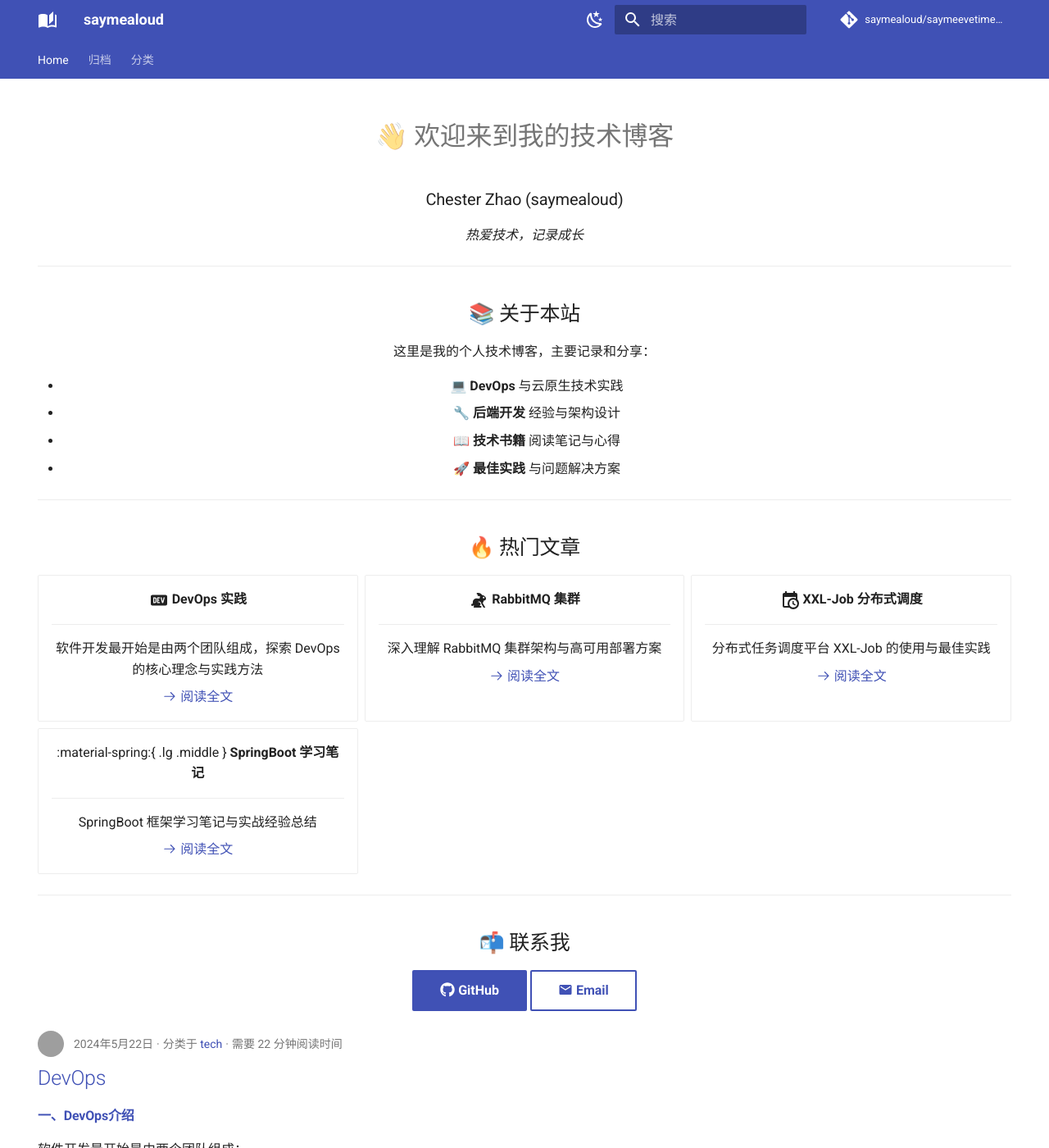
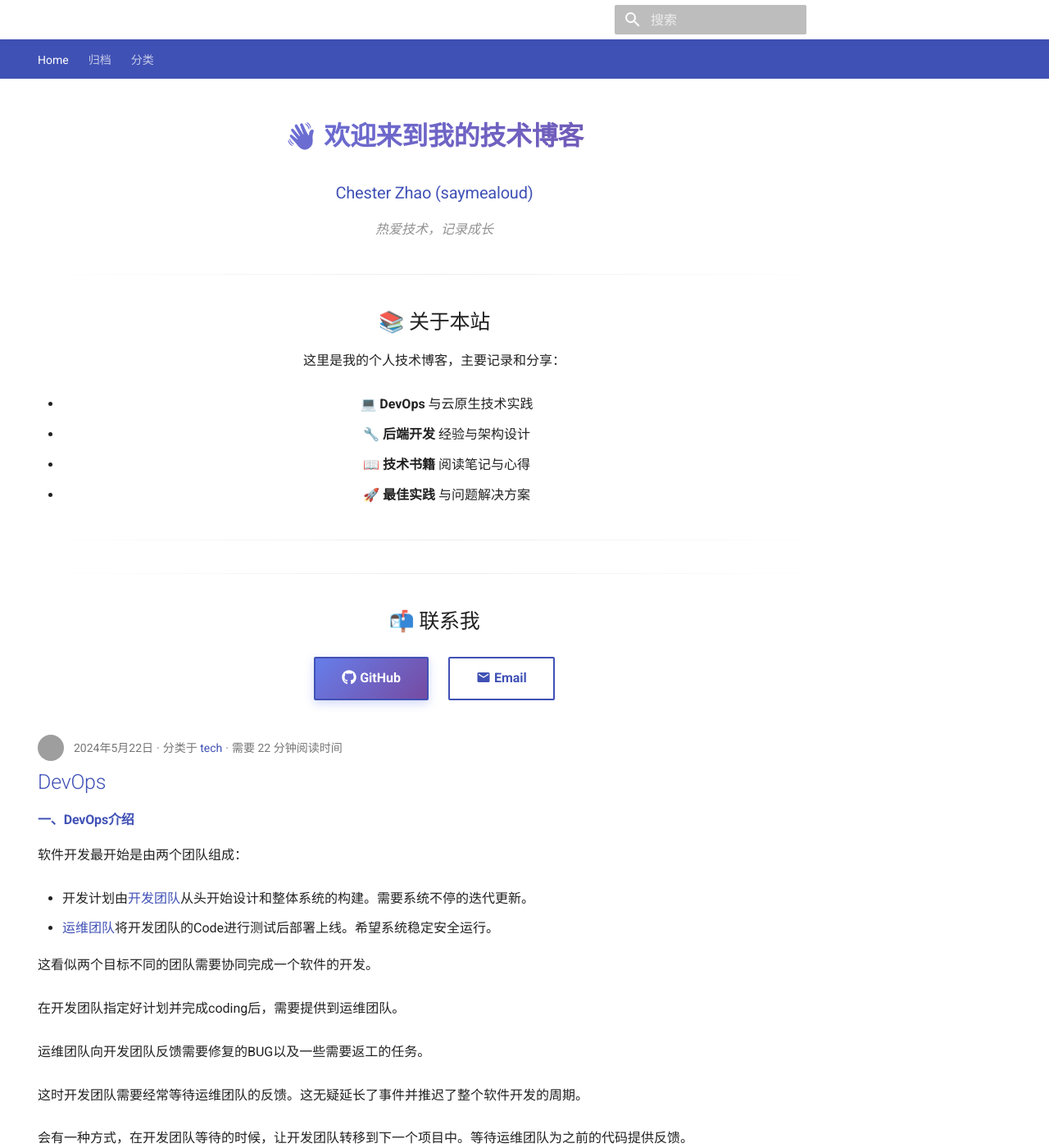
Before and after one commit to saymealoud/saymeevetime.icu, an MkDocs documentation site: the page built from docs/index.md, in a window 1280 px wide and 1400 px high. Shown: the whole window at 82% size. Built offline with MkDocs 1.6.1 and Material for MkDocs 9.7.7, drawn with Linux system fonts in a browser that asks for light colours; comment, search, counter and statistics services are not loaded; grey boxes are pictures that could not be loaded.

Commit message:
add custom styles for improved UI/UX across documentation and blog

```diff
--- a/docs/index.md
+++ b/docs/index.md
@@ -25,44 +25,6 @@
 
 ---
 
-## 🔥 热门文章
-
-<div class="grid cards" markdown>
-
--   :material-dev-to:{ .lg .middle } __DevOps 实践__
-
-    ---
-
-    软件开发最开始是由两个团队组成，探索 DevOps 的核心理念与实践方法
-
-    [:octicons-arrow-right-24: 阅读全文](posts/DevOps)
-
--   :material-rabbit:{ .lg .middle } __RabbitMQ 集群__
-
-    ---
-
-    深入理解 RabbitMQ 集群架构与高可用部署方案
-
-    [:octicons-arrow-right-24: 阅读全文](posts/RabbitMQ_cluster)
-
--   :material-calendar-clock:{ .lg .middle } __XXL-Job 分布式调度__
-
-    ---
-
-    分布式任务调度平台 XXL-Job 的使用与最佳实践
-
-    [:octicons-arrow-right-24: 阅读全文](posts/xxx-job)
-
--   :material-spring:{ .lg .middle } __SpringBoot 学习笔记__
-
-    ---
-
-    SpringBoot 框架学习笔记与实战经验总结
-
-    [:octicons-arrow-right-24: 阅读全文](posts/SpringBoot)
-
-</div>
-
 ---
 
 ## 📬 联系我
--- /dev/null
+++ b/docs/stylesheets/extra.css
@@ -0,0 +1,389 @@
+/* ===== 全局样式优化 ===== */
+
+/* 自定义主色调渐变 */
+:root {
+  --md-primary-fg-color: #3f51b5;
+  --md-primary-fg-color--light: #5c6bc0;
+  --md-primary-fg-color--dark: #303f9f;
+  --md-accent-fg-color: #7c4dff;
+}
+
+/* 深色模式下的优化 */
+[data-md-color-scheme="slate"] {
+  --md-default-bg-color: hsla(232, 15%, 21%, 1);
+  --md-code-bg-color: hsla(232, 15%, 18%, 1);
+}
+
+/* ===== 首页样式优化 ===== */
+
+/* 首页标题渐变效果 */
+.md-typeset h1 {
+  background: linear-gradient(135deg, #667eea 0%, #764ba2 100%);
+  -webkit-background-clip: text;
+  -webkit-text-fill-color: transparent;
+  background-clip: text;
+  font-weight: 700;
+  margin-bottom: 1.5rem;
+}
+
+/* 首页副标题 */
+.md-typeset h3 {
+  color: var(--md-primary-fg-color);
+  font-weight: 500;
+}
+
+/* 斜体文本样式 */
+.md-typeset em {
+  color: var(--md-default-fg-color--light);
+  font-style: italic;
+  opacity: 0.8;
+}
+
+/* ===== 卡片网格样式 ===== */
+
+/* 卡片网格容器 */
+.md-typeset .grid.cards {
+  display: grid;
+  grid-template-columns: repeat(auto-fit, minmax(280px, 1fr));
+  gap: 1.5rem;
+  margin: 2rem 0;
+}
+
+/* 单个卡片样式 */
+.md-typeset .grid.cards > ul > li {
+  border: 1px solid var(--md-default-fg-color--lightest);
+  border-radius: 12px;
+  padding: 1.5rem;
+  transition: all 0.3s cubic-bezier(0.4, 0, 0.2, 1);
+  background: var(--md-default-bg-color);
+  box-shadow: 0 2px 8px rgba(0, 0, 0, 0.05);
+}
+
+/* 卡片悬停效果 */
+.md-typeset .grid.cards > ul > li:hover {
+  transform: translateY(-4px);
+  box-shadow: 0 8px 24px rgba(0, 0, 0, 0.12);
+  border-color: var(--md-accent-fg-color);
+}
+
+/* 深色模式下的卡片 */
+[data-md-color-scheme="slate"] .md-typeset .grid.cards > ul > li {
+  border-color: hsla(232, 15%, 30%, 1);
+  background: hsla(232, 15%, 24%, 1);
+}
+
+[data-md-color-scheme="slate"] .md-typeset .grid.cards > ul > li:hover {
+  border-color: var(--md-accent-fg-color);
+  background: hsla(232, 15%, 26%, 1);
+}
+
+/* ===== 按钮样式优化 ===== */
+
+/* 主按钮样式 */
+.md-button {
+  border-radius: 20px;
+  padding: 0.6em 1.5em;
+  font-weight: 500;
+  transition: all 0.3s ease;
+  margin: 0.5rem;
+}
+
+.md-button--primary {
+  background: linear-gradient(135deg, #667eea 0%, #764ba2 100%);
+  border: none;
+  box-shadow: 0 4px 12px rgba(102, 126, 234, 0.3);
+}
+
+.md-button--primary:hover {
+  transform: translateY(-2px);
+  box-shadow: 0 6px 20px rgba(102, 126, 234, 0.4);
+}
+
+/* ===== 代码块样式优化 ===== */
+
+/* 代码块容器 */
+.md-typeset .highlight {
+  border-radius: 8px;
+  overflow: hidden;
+  margin: 1rem 0;
+}
+
+/* 行内代码 */
+.md-typeset code {
+  border-radius: 4px;
+  padding: 0.2em 0.4em;
+  font-size: 0.9em;
+}
+
+/* ===== 内容区域优化 ===== */
+
+/* 文章内容区域 */
+.md-content {
+  max-width: 50rem;
+}
+
+/* 段落间距 */
+.md-typeset p {
+  line-height: 1.8;
+  margin-bottom: 1.2rem;
+}
+
+/* 列表样式 */
+.md-typeset ul,
+.md-typeset ol {
+  line-height: 1.8;
+}
+
+/* ===== 导航栏优化 ===== */
+
+/* 顶部导航栏 */
+.md-header {
+  backdrop-filter: blur(10px);
+  background-color: rgba(255, 255, 255, 0.95);
+  box-shadow: 0 2px 8px rgba(0, 0, 0, 0.05);
+}
+
+[data-md-color-scheme="slate"] .md-header {
+  background-color: rgba(33, 37, 53, 0.95);
+}
+
+/* ===== 分隔线样式 ===== */
+.md-typeset hr {
+  border: none;
+  height: 1px;
+  background: linear-gradient(
+    to right,
+    transparent,
+    var(--md-default-fg-color--lightest),
+    transparent
+  );
+  margin: 2rem 0;
+}
+
+/* ===== 图标样式 ===== */
+
+/* 大图标样式 */
+.md-typeset .lg {
+  font-size: 3rem;
+}
+
+.md-typeset .middle {
+  vertical-align: middle;
+}
+
+/* ===== 链接样式 ===== */
+
+/* 普通链接 */
+.md-typeset a {
+  text-decoration: none;
+  transition: color 0.2s ease;
+}
+
+.md-typeset a:hover {
+  text-decoration: underline;
+}
+
+/* ===== 注解块样式优化 ===== */
+
+.md-typeset .admonition {
+  border-radius: 8px;
+  border-left-width: 4px;
+  margin: 1.5rem 0;
+}
+
+/* ===== 标签样式 ===== */
+
+.md-tag {
+  border-radius: 12px;
+  padding: 0.3em 0.8em;
+  font-size: 0.85em;
+  font-weight: 500;
+}
+
+/* ===== 搜索框优化 ===== */
+
+.md-search__input {
+  border-radius: 20px;
+}
+
+/* ===== 滚动条样式 ===== */
+
+::-webkit-scrollbar {
+  width: 8px;
+  height: 8px;
+}
+
+::-webkit-scrollbar-track {
+  background: var(--md-default-bg-color);
+}
+
+::-webkit-scrollbar-thumb {
+  background: var(--md-default-fg-color--lightest);
+  border-radius: 4px;
+}
+
+::-webkit-scrollbar-thumb:hover {
+  background: var(--md-default-fg-color--light);
+}
+
+/* ===== 响应式设计 ===== */
+
+@media screen and (max-width: 76.1875em) {
+  .md-typeset .grid.cards {
+    grid-template-columns: 1fr;
+  }
+}
+
+/* ===== 动画效果 ===== */
+
+@keyframes fadeInUp {
+  from {
+    opacity: 0;
+    transform: translateY(20px);
+  }
+  to {
+    opacity: 1;
+    transform: translateY(0);
+  }
+}
+
+.md-typeset .grid.cards > ul > li {
+  animation: fadeInUp 0.6s ease-out;
+}
+
+/* ===== 博客列表优化 ===== */
+
+/* 博客文章卡片 */
+.md-typeset article {
+  transition: transform 0.3s ease;
+}
+
+.md-typeset article:hover {
+  transform: translateX(4px);
+}
+
+/* 文章元信息 */
+.md-typeset .md-meta {
+  color: var(--md-default-fg-color--light);
+  font-size: 0.9rem;
+}
+
+/* ===== 页脚优化 ===== */
+
+.md-footer {
+  background: linear-gradient(135deg, #667eea 0%, #764ba2 100%);
+}
+
+/* ===== 博客摘要和"继续阅读"按钮优化 ===== */
+
+/* 博客文章摘要容器 */
+.md-typeset .md-post {
+  border-bottom: 1px solid var(--md-default-fg-color--lightest);
+  padding-bottom: 2rem;
+  margin-bottom: 2rem;
+}
+
+.md-typeset .md-post:last-child {
+  border-bottom: none;
+}
+
+/* "继续阅读" 链接样式 */
+.md-typeset .md-post__more a {
+  display: inline-flex;
+  align-items: center;
+  padding: 0.6em 1.5em;
+  background: linear-gradient(135deg, #667eea 0%, #764ba2 100%);
+  color: white !important;
+  border-radius: 20px;
+  font-weight: 500;
+  transition: all 0.3s ease;
+  text-decoration: none;
+  box-shadow: 0 4px 12px rgba(102, 126, 234, 0.3);
+}
+
+.md-typeset .md-post__more a:hover {
+  transform: translateY(-2px);
+  box-shadow: 0 6px 20px rgba(102, 126, 234, 0.4);
+  text-decoration: none;
+}
+
+.md-typeset .md-post__more a::after {
+  content: " →";
+  margin-left: 0.5em;
+  transition: transform 0.3s ease;
+}
+
+.md-typeset .md-post__more a:hover::after {
+  transform: translateX(4px);
+}
+
+/* 博客文章标题 */
+.md-typeset .md-post__title {
+  font-size: 1.8rem;
+  margin-bottom: 1rem;
+}
+
+.md-typeset .md-post__title a {
+  color: var(--md-typeset-color);
+  transition: color 0.3s ease;
+}
+
+.md-typeset .md-post__title a:hover {
+  color: var(--md-primary-fg-color);
+  text-decoration: none;
+}
+
+/* 博客文章元信息 */
+.md-typeset .md-post__meta {
+  display: flex;
+  align-items: center;
+  gap: 1rem;
+  margin-bottom: 1rem;
+  color: var(--md-default-fg-color--light);
+  font-size: 0.9rem;
+}
+
+/* 阅读时间 */
+.md-typeset .md-post__readtime {
+  display: inline-flex;
+  align-items: center;
+  gap: 0.3rem;
+}
+
+/* 分类标签 */
+.md-typeset .md-post__categories {
+  display: inline-flex;
+  gap: 0.5rem;
+}
+
+/* 分页导航 */
+.md-typeset .md-pagination {
+  display: flex;
+  justify-content: center;
+  align-items: center;
+  gap: 0.5rem;
+  margin: 3rem 0;
+}
+
+.md-typeset .md-pagination a {
+  padding: 0.5em 1em;
+  border-radius: 8px;
+  background: var(--md-default-bg-color);
+  border: 1px solid var(--md-default-fg-color--lightest);
+  transition: all 0.3s ease;
+  text-decoration: none;
+}
+
+.md-typeset .md-pagination a:hover {
+  background: var(--md-primary-fg-color);
+  color: white;
+  border-color: var(--md-primary-fg-color);
+}
+
+.md-typeset .md-pagination .md-pagination__current {
+  padding: 0.5em 1em;
+  border-radius: 8px;
+  background: var(--md-primary-fg-color);
+  color: white;
+  font-weight: 600;
+}
```
